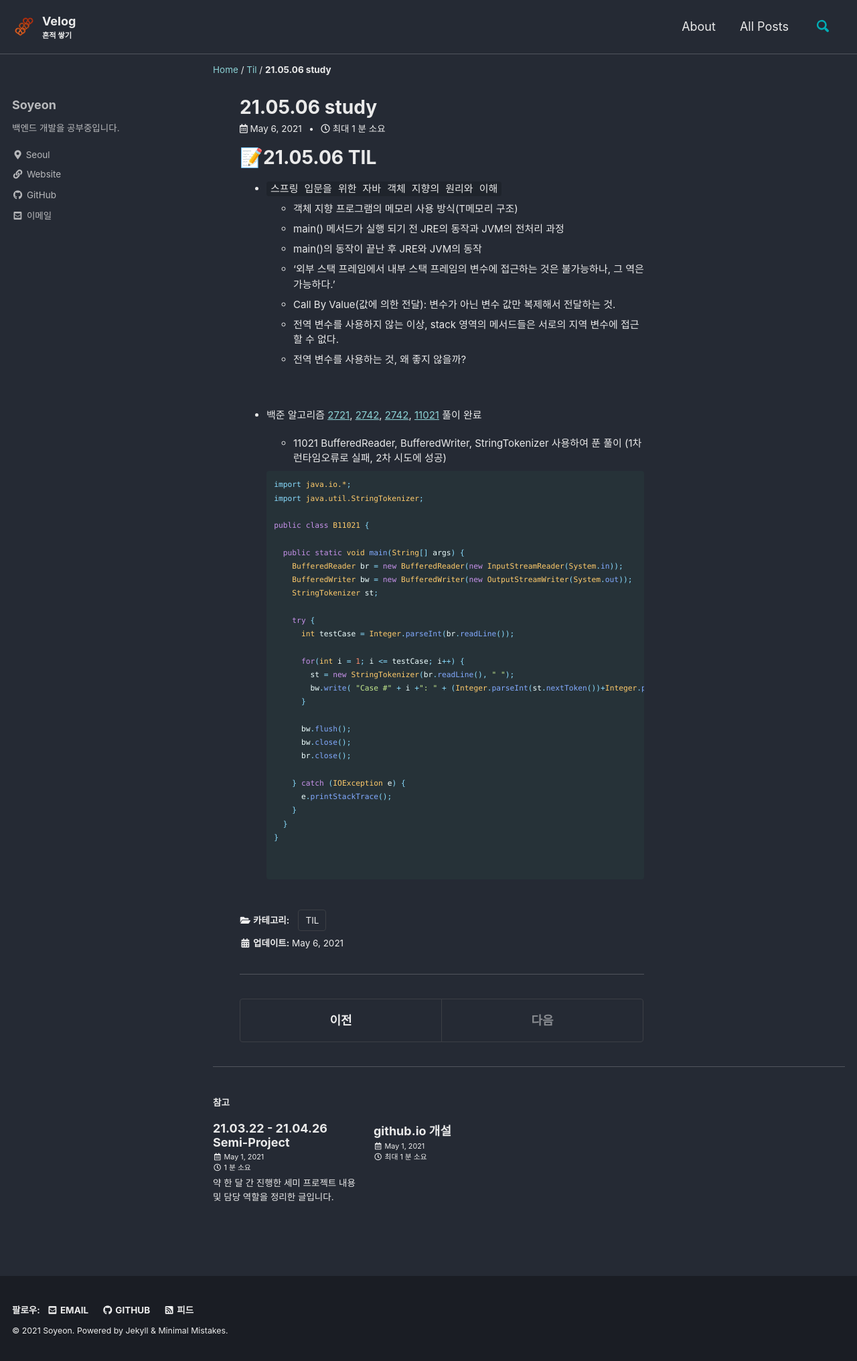
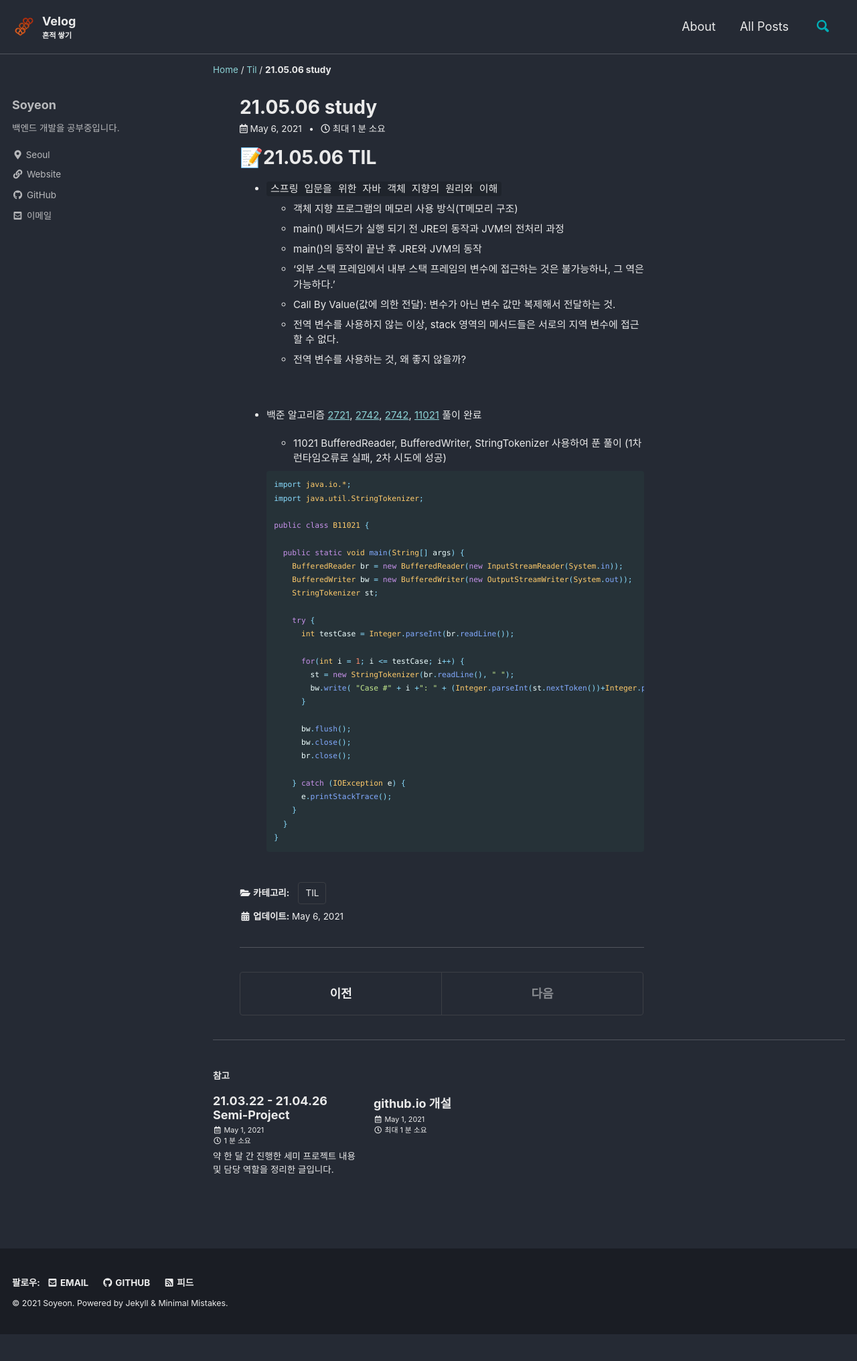
Before and after one commit to liv660/liv660.github.io, a Jekyll site: the page built from _posts/TIL/21.05.study/2021-05-06-study.md, in a window 1280 px wide. Shown: the whole page at 67% size. Built offline with Jekyll 4.4.1, drawn with Linux system fonts in a browser that asks for light colours; cached includes are drawn as plain includes; after the commit the page ends 1992 px from its top, so only the background shows below that.

Commit message:
Update TIL

````diff
--- a/_posts/TIL/21.05.study/2021-05-06-study.md
+++ b/_posts/TIL/21.05.study/2021-05-06-study.md
@@ -20,7 +20,7 @@ categories:
 
 + 백준 알고리즘 [2721](https://www.acmicpc.net/problem/2741), [2742](https://www.acmicpc.net/problem/2742), [2742](https://www.acmicpc.net/problem/2742), [11021](https://www.acmicpc.net/problem/11021) 풀이 완료
 
-  + 11021 BufferedReader, BufferedWriter, StringTokenizer 사용하여 푼 풀이 (1차 런타임오류로 실패, 2차 시도에 성공)
+  + 11021 BufferedReader, BufferedWriter, StringTokenizer 사용하여 푼 풀이 (1차 런타임오류로 실패, 2차 시도에 성공)<br />
 
   ```java
   import java.io.*;
@@ -50,6 +50,4 @@ categories:
       }
     }
   }
-
-
   ```
````
